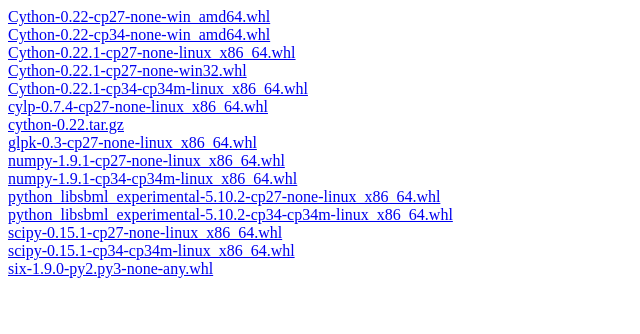
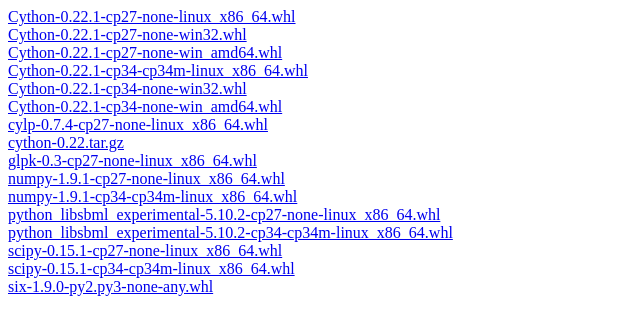
Before and after one commit to opencobra/pypi_cobrapy_travis, a plain HTML site: page index.html in a window 1280 px wide. Shown: the whole page, without its empty margins (0-640 px from the left). Drawn offline with Linux system fonts and the light colour scheme.

Commit message:
update Cython windows wheels

```diff
--- a/index.html
+++ b/index.html
@@ -1,11 +1,12 @@
 <!DOCTYPE html>
 <head><title>install dependencies</title></head>
 <body>
-<a href="Cython-0.22-cp27-none-win_amd64.whl">Cython-0.22-cp27-none-win_amd64.whl</a><br>
-<a href="Cython-0.22-cp34-none-win_amd64.whl">Cython-0.22-cp34-none-win_amd64.whl</a><br>
 <a href="Cython-0.22.1-cp27-none-linux_x86_64.whl">Cython-0.22.1-cp27-none-linux_x86_64.whl</a><br>
 <a href="Cython-0.22.1-cp27-none-win32.whl">Cython-0.22.1-cp27-none-win32.whl</a><br>
+<a href="Cython-0.22.1-cp27-none-win_amd64.whl">Cython-0.22.1-cp27-none-win_amd64.whl</a><br>
 <a href="Cython-0.22.1-cp34-cp34m-linux_x86_64.whl">Cython-0.22.1-cp34-cp34m-linux_x86_64.whl</a><br>
+<a href="Cython-0.22.1-cp34-none-win32.whl">Cython-0.22.1-cp34-none-win32.whl</a><br>
+<a href="Cython-0.22.1-cp34-none-win_amd64.whl">Cython-0.22.1-cp34-none-win_amd64.whl</a><br>
 <a href="cylp-0.7.4-cp27-none-linux_x86_64.whl">cylp-0.7.4-cp27-none-linux_x86_64.whl</a><br>
 <a href="cython-0.22.tar.gz">cython-0.22.tar.gz</a><br>
 <a href="glpk-0.3-cp27-none-linux_x86_64.whl">glpk-0.3-cp27-none-linux_x86_64.whl</a><br>
```
Also changed, not shown: 5 other files.
